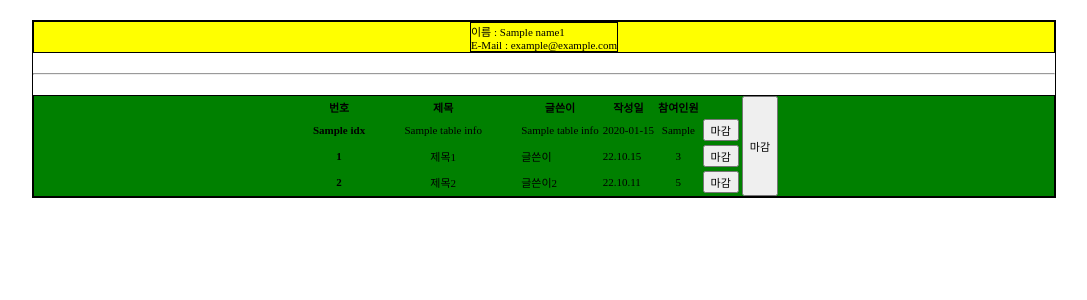
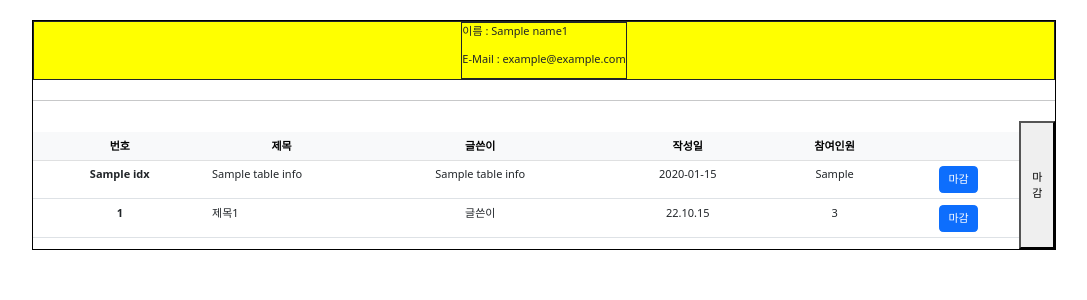
Before and after one commit to Denia-park/KraftonJungle_1st_Week0_Team_1, a Flask app: template templates/mypage.html in a window 1280 px wide. Shown: the top 300 px of the page, without its empty margins (96-1183 px from the left). Run offline with Flask 2, Linux system fonts and the light colour scheme; the template is opened without the code that fills it: most values are stand-ins (such as "Sample title", 1, 10 or a date in 2020).

Commit message:
테이블 css 수정

```diff
--- a/templates/mypage.html
+++ b/templates/mypage.html
@@ -3,11 +3,10 @@
 <head>
     <meta charset="UTF-8">
     <title>마이 페이지</title>
-    <script src="https://cdn.jsdelivr.net/npm/@popperjs/core@2.11.6/dist/umd/popper.min.js"
-            integrity="sha384-oBqDVmMz9ATKxIep9tiCxS/Z9fNfEXiDAYTujMAeBAsjFuCZSmKbSSUnQlmh/jp3"
-            crossorigin="anonymous"></script>
-    <script src="https://cdn.jsdelivr.net/npm/bootstrap@5.2.2/dist/js/bootstrap.min.js"
-            integrity="sha384-IDwe1+LCz02ROU9k972gdyvl+AESN10+x7tBKgc9I5HFtuNz0wWnPclzo6p9vxnk"
+    <link href="https://cdn.jsdelivr.net/npm/bootstrap@5.2.2/dist/css/bootstrap.min.css" rel="stylesheet"
+          integrity="sha384-Zenh87qX5JnK2Jl0vWa8Ck2rdkQ2Bzep5IDxbcnCeuOxjzrPF/et3URy9Bv1WTRi" crossorigin="anonymous">
+    <script src="https://cdn.jsdelivr.net/npm/bootstrap@5.2.2/dist/js/bootstrap.bundle.min.js"
+            integrity="sha384-OERcA2EqjJCMA+/3y+gxIOqMEjwtxJY7qPCqsdltbNJuaOe923+mo//f6V8Qbsw3"
             crossorigin="anonymous"></script>
     <script src="https://ajax.googleapis.com/ajax/libs/jquery/3.5.1/jquery.min.js"></script>
 
@@ -45,9 +44,6 @@
         }
 
         .myBoardDiv {
-            border: 1px solid;
-            background-color: green;
-
             display: flex;
             justify-content: center;
 
@@ -62,8 +58,13 @@
             width: 150px;
         }
 
-        .tableContent {
+        th,
+        td {
             text-align: center;
+        }
+
+        .tableContentTitle {
+            text-align: left;
         }
 
     </style>
@@ -80,8 +81,8 @@
         <hr>
     </div>
     <div class="myBoardDiv">
-        <table class="table">
-            <thead>
+        <table class="table table-hover mt-3">
+            <thead class="table-light">
             <tr>
                 <th scope="col">번호</th>
                 <th scope="col" class="tableTitle">제목</th>
@@ -95,12 +96,12 @@
             {% for tableInfo in tableInfoList %}
                 <tr>
                     <th scope="row">{{ tableInfo["idx"] }}</th>
-                    <td class="tableContent">{{ tableInfo["title"] }}</td>
+                    <td class="tableContentTitle">{{ tableInfo["title"] }}</td>
                     <td>{{ tableInfo["name"] }}</td>
                     <td>{{ tableInfo["post-date"] }}</td>
-                    <td class="tableContent">{{ tableInfo["join-num"] }}</td>
+                    <td>{{ tableInfo["join-num"] }}</td>
                     <td>
-                        <button onclick="closePurchase({{ tableInfo["idx"] }})">
+                        <button type="button" class="btn btn-primary" onclick="closePurchase({{ tableInfo["idx"] }})">
                             마감
                         </button>
                     </td>
@@ -108,22 +109,13 @@
             {% endfor %}
             <tr>
                 <th scope="row">1</th>
-                <td class="tableContent">제목1</td>
+                <td class="tableContentTitle">제목1</td>
                 <td>글쓴이</td>
                 <td>22.10.15</td>
-                <td class="tableContent">3</td>
+                <td>3</td>
                 <td>
-                    <button>마감</button>
-                </td>
-            </tr>
-            <tr>
-                <th scope="row">2</th>
-                <td class="tableContent">제목2</td>
-                <td>글쓴이2</td>
-                <td>22.10.11</td>
-                <td class="tableContent">5</td>
-                <td>
-                    <button>마감</button>
+                    <button type="button" class="btn btn-primary" onclick="closePurchase({{ tableInfo["idx"] }})">마감
+                    </button>
                 </td>
             </tr>
             </tbody>
```
